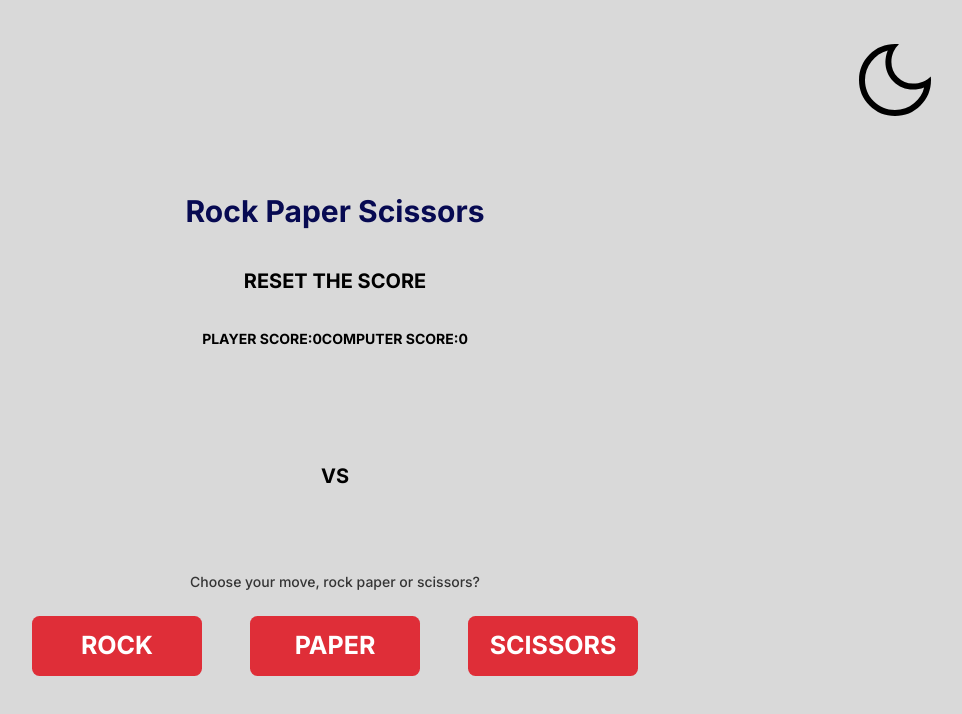
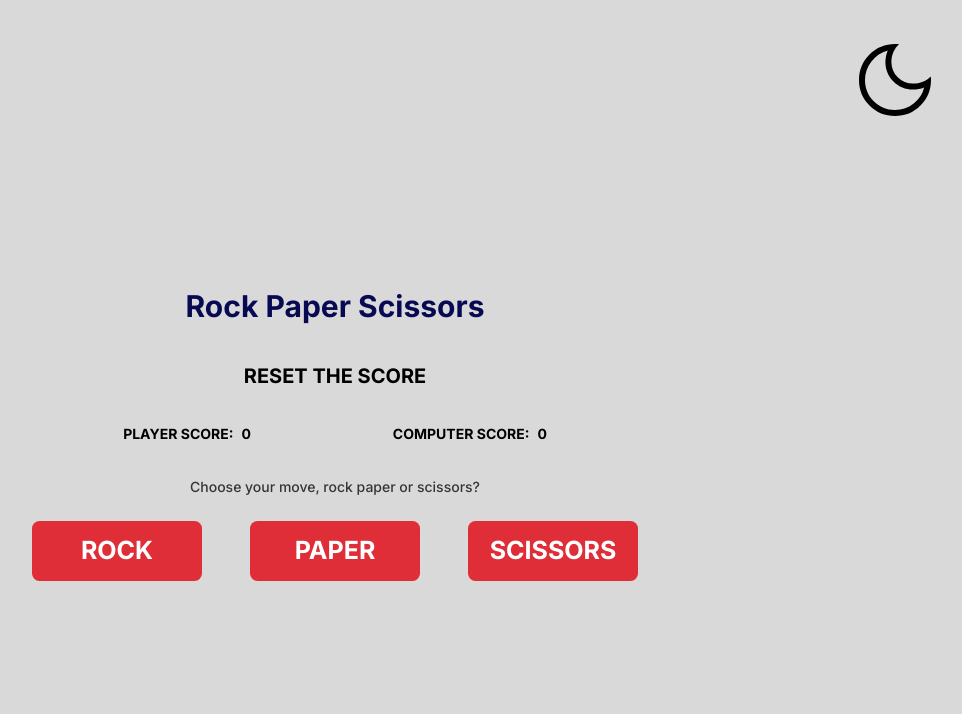
Before and after one commit to SergeyLuzik/rock-paper-scissors, a React (Vite) app: page / in a window 1280 px wide. Both pictures are taken after a click on the button "PLAY". Shown: the top 714 px of the page, without its empty margins (305-1267 px from the left). Built offline with nearby package versions, Linux system fonts and the light colour scheme.

Commit message:
ref: split Game on a separate components

```diff
--- /dev/null
+++ b/src/components/Choices.jsx
@@ -0,0 +1,17 @@
+import RockIcon from '../assets/rock.svg?react';
+import PaperIcon from '../assets/paper.svg?react';
+import ScissorsIcon from '../assets/scissors.svg?react';
+
+const icons = {
+  rock: <RockIcon />,
+  paper: <PaperIcon />,
+  scissors: <ScissorsIcon />
+};
+
+export const Choices = ({ choices }) => (
+  <div className="flex items-center gap-18 text-primary">
+    <div className="size-25">{choices.player && icons[choices.player]}</div>
+    <span className="text-base uppercase">vs</span>
+    <div className="size-25 -scale-x-100">{choices.computer && icons[choices.computer]}</div>
+  </div>
+);
--- /dev/null
+++ b/src/components/Choose.jsx
@@ -0,0 +1,27 @@
+import { Button } from './Button';
+
+export const Choose = ({ onChoiceClick }) => (
+  <div>
+    <p className="mb-6 text-sm font-medium text-third">Choose your move, rock paper or scissors?</p>
+    <div className="flex gap-12">
+      <Button
+        text="rock"
+        onClick={() => {
+          onChoiceClick('rock');
+        }}
+      />
+      <Button
+        text="paper"
+        onClick={() => {
+          onChoiceClick('paper');
+        }}
+      />
+      <Button
+        text="scissors"
+        onClick={() => {
+          onChoiceClick('scissors');
+        }}
+      />
+    </div>
+  </div>
+);
--- a/src/components/Game.jsx
+++ b/src/components/Game.jsx
@@ -1,21 +1,19 @@
 import { useDispatch, useSelector } from 'react-redux';
 import { defineWinner, getComputerChoice, getResult } from '../services/game';
-import { Button } from './Button';
-import { computerScoreIncrease, playerScoreIncrease, resetScore } from '../actions/score';
+
+import { computerScoreIncrease, playerScoreIncrease } from '../actions/score';
 import { setWinner } from '../actions/winner';
 import { setComputerChoice, setPlayerChoice } from '../actions/choices';
-
-import RockIcon from '../assets/rock.svg?react';
-import PaperIcon from '../assets/paper.svg?react';
-import ScissorsIcon from '../assets/scissors.svg?react';
+import { Choices } from './Choices';
+import { Choose } from './Choose';
+import { Score } from './Score';
+import { ResetScoreButton } from './ResetScoreButton';
 
 export const Game = () => {
   const score = useSelector((state) => state.score);
   const choices = useSelector((state) => state.choices);
   const dispatch = useDispatch();
-  const handleResetScore = () => {
-    dispatch(resetScore());
-  };
+
   const winner = useSelector((state) => state.winner);
   const handlePlayerChoice = (playerChoice) => {
     dispatch(setPlayerChoice(playerChoice));
@@ -30,62 +28,16 @@ export const Game = () => {
     }
   };
 
-  const icons = {
-    rock: <RockIcon />,
-    paper: <PaperIcon />,
-    scissors: <ScissorsIcon />
-  };
+  const hasScore = score.player !== 0 || score.computer !== 0;
 
   return (
     <div className="flex flex-col items-center gap-8 text-center">
       <h1 className="text-2xl text-secondary">Rock Paper Scissors</h1>
-      <button
-        onClick={handleResetScore}
-        className="cursor-pointer text-base text-primary uppercase"
-        type="button">
-        Reset the score
-      </button>
-      <div className="flex justify-between uppercase">
-        <div className="flex text-sm text-primary">
-          <p>player score:</p>
-          <output>{score.player}</output>
-        </div>
-        <div className="flex text-sm text-primary">
-          <p>computer score:</p>
-          <output>{score.computer}</output>
-        </div>
-      </div>
-      <p className="text-4xl text-accent-second uppercase">{getResult(winner)}</p>
-      <div className="flex h-31.5 w-108.5 items-center justify-between text-primary">
-        <div className="size-31.5">{choices.player && icons[choices.player]}</div>
-        <span className="text-base uppercase">vs</span>
-        <div className="size-31.5">{choices.computer && icons[choices.computer]}</div>
-      </div>
-      <div>
-        <p className="mb-6 text-sm font-medium text-third">
-          Choose your move, rock paper or scissors?
-        </p>
-        <div className="flex gap-12">
-          <Button
-            text="rock"
-            onClick={() => {
-              handlePlayerChoice('rock');
-            }}
-          />
-          <Button
-            text="paper"
-            onClick={() => {
-              handlePlayerChoice('paper');
-            }}
-          />
-          <Button
-            text="scissors"
-            onClick={() => {
-              handlePlayerChoice('scissors');
-            }}
-          />
-        </div>
-      </div>
+      <ResetScoreButton />
+      <Score score={score} />
+      {hasScore && <p className="text-4xl text-accent-second uppercase">{getResult(winner)}</p>}
+      {choices.player && hasScore && <Choices choices={choices} />}
+      <Choose onChoiceClick={handlePlayerChoice} />
     </div>
   );
 };
--- /dev/null
+++ b/src/components/ResetScoreButton.jsx
@@ -0,0 +1,17 @@
+import { useDispatch } from 'react-redux';
+import { resetScore } from '../actions/score';
+
+export const ResetScoreButton = () => {
+  const dispatch = useDispatch();
+  const handleResetScore = () => {
+    dispatch(resetScore());
+  };
+  return (
+    <button
+      onClick={handleResetScore}
+      className="cursor-pointer text-base text-primary uppercase"
+      type="button">
+      Reset the score
+    </button>
+  );
+};
--- /dev/null
+++ b/src/components/Score.jsx
@@ -0,0 +1,8 @@
+import { ScoreItem } from './ScoreItem';
+
+export const Score = ({ score }) => (
+  <div className="flex justify-between gap-35.5 uppercase">
+    <ScoreItem title="player score" score={score.player} />
+    <ScoreItem title="computer score" score={score.computer} />
+  </div>
+);
--- /dev/null
+++ b/src/components/ScoreItem.jsx
@@ -0,0 +1,6 @@
+export const ScoreItem = ({ title, score }) => (
+  <div className="flex text-sm text-primary">
+    <p>{`${title}:`}</p>
+    <output className="ml-2">{score}</output>
+  </div>
+);
```
